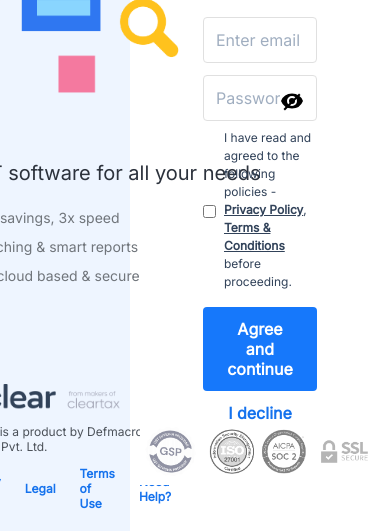
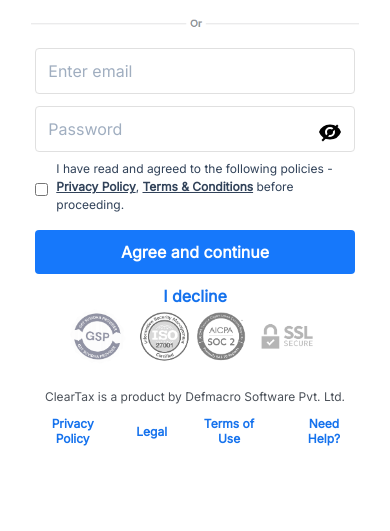
Before and after one commit to technicalmastersp/Website-Clones, a plain HTML site: page Clear-Tax-Clone/index.html in a window 390 px wide. Shown: the part 313-844 px from the top of the page. Drawn offline with Linux system fonts and the light colour scheme.

Commit message:
Responsive web Step-2

```diff
--- a/Clear-Tax-Clone/index.html
+++ b/Clear-Tax-Clone/index.html
@@ -16,12 +16,10 @@
     <main>
         <div class="mainOpen flexContainer">
             <div class="mainBox0"> Already registered?<span> Login</span></div>
-
-
             <div class="mainBox1 flexContainer">
                 <div class="openbox1">
                     <div class="container flexContainer">
-                        <div class="gstImage"><img src="assets/images/gst.png" alt="gst"></div>
+                        <div class="gstImage flexContainer"><img src="assets/images/gst.png" alt="gst"></div>
                         <div class="gstContant flexContainer">
                             <div class="pointBox1 points heading"><p>Complete GST software for all your needs</p></div>
                             <div class="pointBox2">
@@ -33,9 +31,6 @@
                     </div>
                 </div>
             </div>
-
-
-
             <div class="mainBox2 flexContainer"><div class="width flexContainer">
                 <div class="mainBox2Open flexContainer">
                    <div class="mainBox2Item welcome"><p>Welcome!</p></div>
--- a/Clear-Tax-Clone/style.css
+++ b/Clear-Tax-Clone/style.css
@@ -25,14 +25,11 @@ main {
   width: 100vw;
   box-sizing: border-box;
 }
-
 .mainOpen {
   box-sizing: border-box;
   padding-bottom: 116px;
-  /* min-height: 100vh; */
   height: 100vh;
 }
-
 .mainBox0 {
   position: absolute;
   right: 0px;
@@ -45,12 +42,10 @@ main {
 .mainBox0 span {
   color: #1572ed;
 }
-
 .mainBox1 {
   background: #eef5ff;
   width: 33.333333%;
   padding-bottom: 16px;
-  /* max-height: 100%; */
   height: 100%;
 }
 .openbox1 {
@@ -59,7 +54,6 @@ main {
 }
 .container {
   flex-direction: column;
-  /* height: 100%; */
 }
 .gstContant {
   flex-direction: column;
@@ -94,15 +88,11 @@ main {
   box-sizing: border-box;
 }
 .gstImage img {
-  /* height: 631.1px; */
-  /* padding: 0 30px; */
-
   padding: 0 30px;
   max-width: 100%;
   max-height: 100%;
   box-sizing: border-box;
 }
-
 .mainBox2 {
   width: 66.6667%;
 }
@@ -114,7 +104,6 @@ main {
   width: 50%;
   box-sizing: border-box;
 }
-
 .welcome {
   text-align: start;
   width: 100%;
@@ -132,7 +121,6 @@ main {
   box-sizing: border-box;
   padding: 5px 8px 0 8px;
 }
-
 .part2 {
   flex-direction: column;
   width: 100%;
@@ -259,12 +247,10 @@ footer {
   min-height: 116px;
   position: absolute;
   align-self: flex-end;
-  /* bottom: 0px; */
 }
 .footerOpen {
   box-sizing: border-box;
   width: 100%;
-  /* margin: 0 5px; */
 }
 .footerBox1 {
   width: 33.3333%;
@@ -299,18 +285,103 @@ footer {
   text-align: center;
 }
 
-
 /* ~~~~~~~~~~~~~~~~~~~~~~~~~~~~~~~~~~~~~~~~~~~~~~~~~~~~~~~~~~~~~~~~~~~~~~~~~~~~~~   Start Responsive Styling   ~~~~~~~~~~~~~~~~~~~~~~~~~~~~~~~~~~~~~~~~~~~~~~~~~~~~~~~~~~~~~~~~~~~~~~~~~~~~~~~~ */
 
-
 @media only screen and (min-width: 1024px) and (max-width: 1250px) {
-  .mainBox1, .footerBox1 {
+  .mainBox1,
+  .footerBox1 {
     width: 41.666667%;
   }
-  .mainBox2, .footerBox2 {
+  .mainBox2,
+  .footerBox2 {
     width: 58.333333%;
   }
   .mainBox2Open {
     width: 57%;
   }
 }
+
+@media only screen and (min-width: 768px) and (max-width: 1023px) {
+  .mainBox1,
+  .footerBox1 {
+    width: 41.666667%;
+  }
+  .mainBox2,
+  .footerBox2 {
+    width: 58.333333%;
+  }
+  .mainBox2Open {
+    width: 57%;
+  }
+  .points {
+    width: 283.97px;
+  }
+}
+
+@media only screen and (max-width: 767px) {
+  body {
+    display: block;
+  }
+  .mainBox0 {
+    margin: 100px 40px 0 0;
+    letter-spacing: 0.3px;
+  }
+  .mainBox1 {
+    display: none;
+  }
+  .mainBox2 {
+    width: 100%;
+  }
+  .mainBox2 {
+    width: 66.6667%;
+  }
+  .footerBox1Item > img {
+    display: none !important;
+  }
+  .mainOpen {
+    box-sizing: content-box;
+    padding-bottom: 0px;
+    height: unset;
+    min-height: 73vh !important;
+  }
+  footer {
+    width: 100vw;
+    min-height: unset;
+    position: static;
+  }
+  .footerBox2 {
+    order: 1;
+    width: auto;
+    position: static;
+  }
+  .width {
+    width: 167%;
+    position: absolute;
+    top: 17%;
+    width: 100vw;
+    box-sizing: border-box;
+  }
+  .mainBox2Open {
+    flex-direction: column;
+    width: 86%;
+    box-sizing: border-box;
+  }
+  .footerOpen {
+    flex-direction: column;
+  }
+  .footerBox1 {
+    order: 2;
+    width: auto;
+    background-color: transparent;
+    box-sizing: border-box;
+    padding: 0 5px;
+    text-align: center;
+  }
+  .footerBox2 img {
+    max-width: 100%;
+    position: relative;
+    height: auto;
+    box-sizing: border-box;
+    padding: 0 64px;
+  }
+}
```
